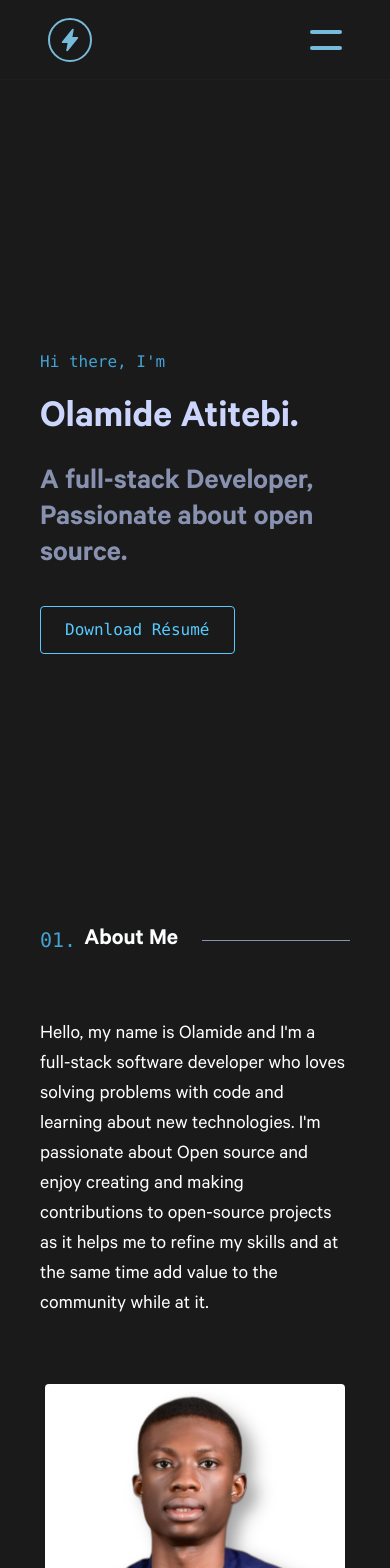
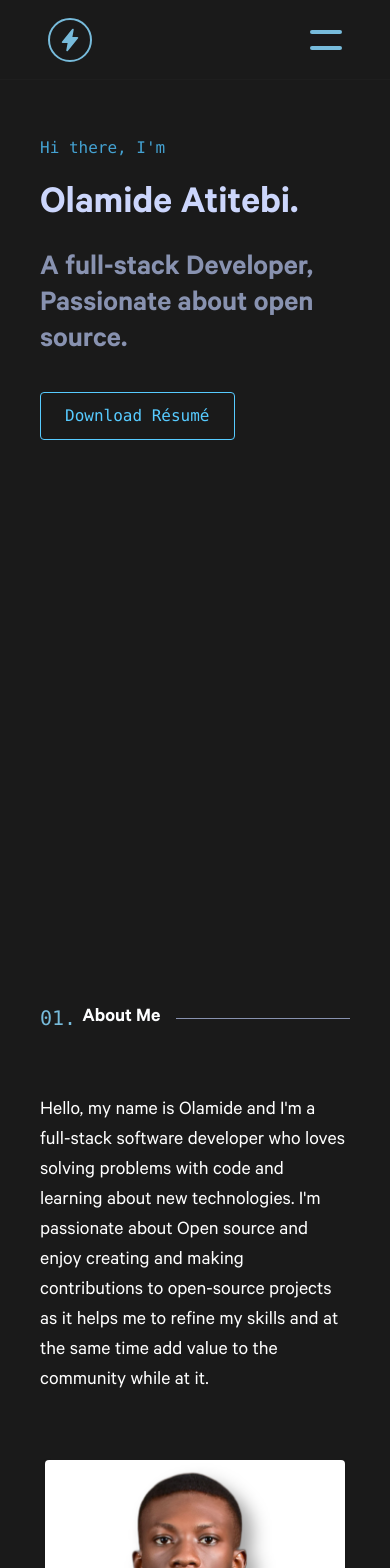
Before and after one commit to olamide203/portfolio-website, a Next.js app: page / in a window 390 px wide. Shown: the top 1568 px of the page. Built offline with nearby package versions, Linux system fonts and the light colour scheme.

Commit message:
fix: adjust width for mobile

```diff
--- a/src/components/Heading.tsx
+++ b/src/components/Heading.tsx
@@ -7,8 +7,8 @@ interface HeadingProps {
 
 const Heading: React.FC<HeadingProps> = ({ id, text }) => {
 	return (
-		<h4 className='flex w-full items-center whitespace-nowrap text-2xl font-semibold text-neutral-100 after:relative after:bottom-0 after:ml-6 after:h-px after:w-60 after:bg-slate-100 after:text-neutral-100'>
-			<span className='aria-hidden mr-2 font-mono text-xl font-normal text-blue-400'>
+		<h4 className='flex w-full items-center whitespace-nowrap text-xl font-semibold text-neutral-100 after:relative after:bottom-0 after:ml-4 after:h-px after:w-60 after:bg-slate-100'>
+			<span className='aria-hidden mr-1.5 font-mono text-xl font-normal text-blue-200'>
 				{new Intl.NumberFormat('en-US', {
 					minimumIntegerDigits: 2,
 					useGrouping: false,
--- a/src/pages/index.tsx
+++ b/src/pages/index.tsx
@@ -40,7 +40,7 @@ const Home: NextPage = () => {
 				</Link>
 			</div>
 			<main className='mx-auto w-full max-w-screen-2xl px-10 md:px-40'>
-				<section className='grid min-h-screen max-w-screen-lg content-center items-start xl:mx-20'>
+				<section className='my-10 grid min-h-screen max-w-screen-lg content-start items-start sm:my-0 sm:content-center xl:mx-20'>
 					<span className='my-4 font-mono text-blue-400'>Hi there, I&apos;m</span>
 					<h2 className='text-[clamp(40px,8vw,80px)] font-semibold text-slate-50'>
 						Olamide Atitebi.
--- a/tailwind.config.js
+++ b/tailwind.config.js
@@ -10,7 +10,7 @@ module.exports = {
 			gridTemplateColumns: {
 				'auto-1fr': 'auto 1fr',
 				'1fr-auto': '1fr auto',
-				'auto-fit-skills': 'repeat(auto-fit, minmax(120px, 1fr))',
+				'auto-fit-skills': 'repeat(auto-fit, minmax(80px, 1fr))',
 			},
 		},
 		colors: {
```
Also changed, not shown: src/components/Skills/Skill.tsx (+2 -2 lines).
